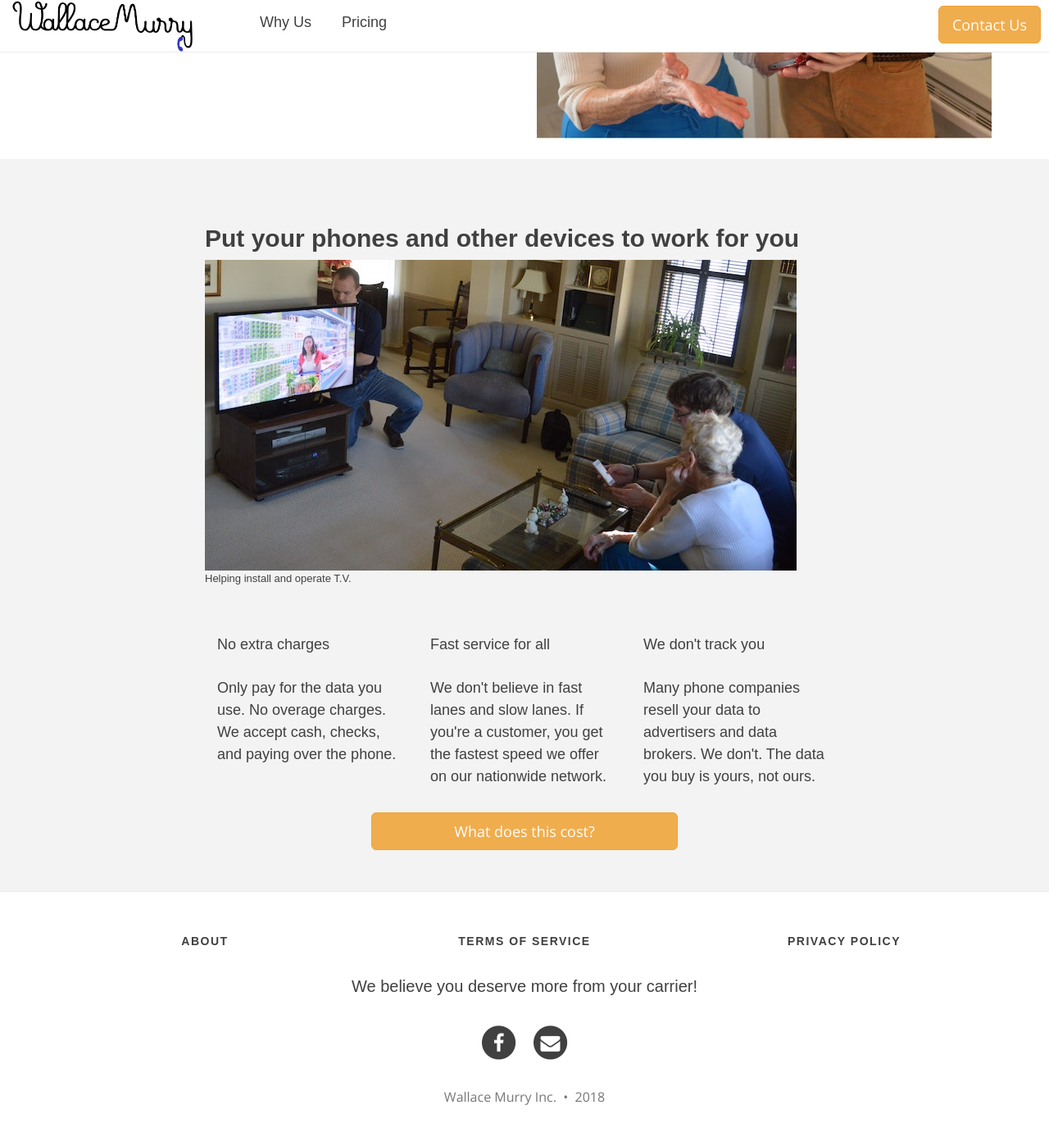
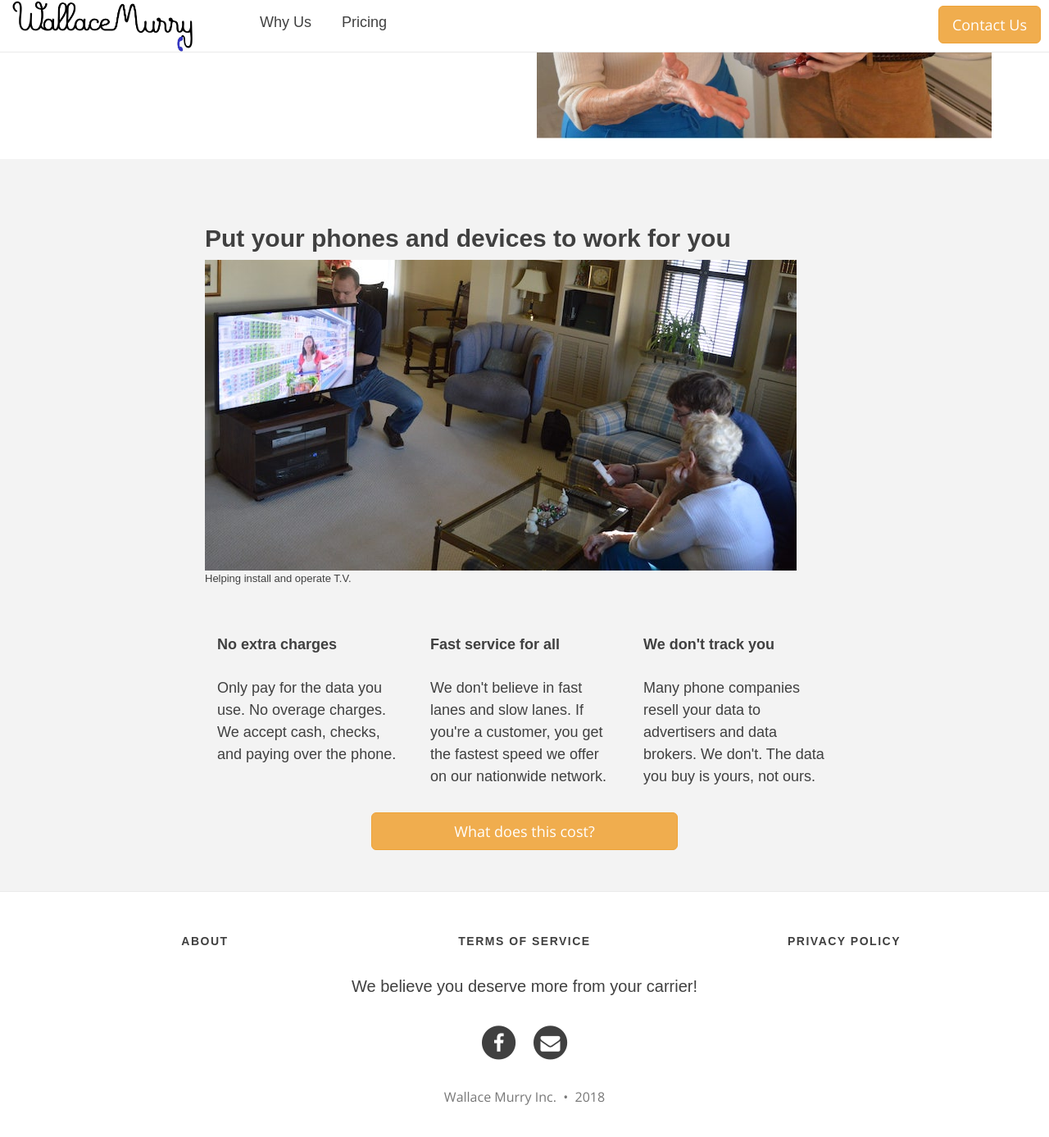
Before and after one commit to jalague/wallacemurry, a Jekyll site: the page built from why-us/index.html, in a window 1280 px wide and 1400 px high, scrolled down 522 px. Shown: the top 1387 px of the window at 82% size. Built offline with Jekyll 4.4.1, drawn with Linux system fonts in a browser that asks for light colours; nearby versions of some CDN libraries.

Commit message:
Hide top-level CTA on mobile and other style changes

```diff
--- a/_layouts/homepage.html
+++ b/_layouts/homepage.html
@@ -30,7 +30,7 @@
         </h2>
 
 
-        <div class='main-cta'>
+        <div class='main-cta mobile-hide'>
           <form class="form-inline" action ="https://formspree.io/wittedhaddock@gmail.com", method="POST">
             <div class="form-group">
               <label class="sr-only" for="emailInput">Contact Information</label>
--- a/css/custom.css
+++ b/css/custom.css
@@ -393,7 +393,7 @@
 #pricing-section .subtitle, #benefits-section .subtitle {
   text-align: center;
   line-height: 60px;
-  font-weight: 200;
+  font-weight: 600;
 }
 
 #sam-davidson-small-face{
@@ -470,7 +470,7 @@
 }
 
 #benefits-section .col-lg-4 h4 {
-  font-weight: 200;
+  font-weight: 600;
 }
 
 
@@ -528,3 +528,9 @@
 .top-padding {
   padding-top: 40px;
 }
+
+@media (max-width: 768px) {
+      .mobile-hide  {
+            display:none;
+   }
+ }
--- a/why-us/index.html
+++ b/why-us/index.html
@@ -11,7 +11,7 @@
   <div class="row">
 
 <h2>
-  Put your phones and other devices to work for you
+  Put your phones and devices to work for you
 </h2>
 <img src="/img/broad-support.jpg" title="Caffeine's Maryland Data Center"></img>
 <p id="img-description">Helping install and operate T.V.</p>
```
